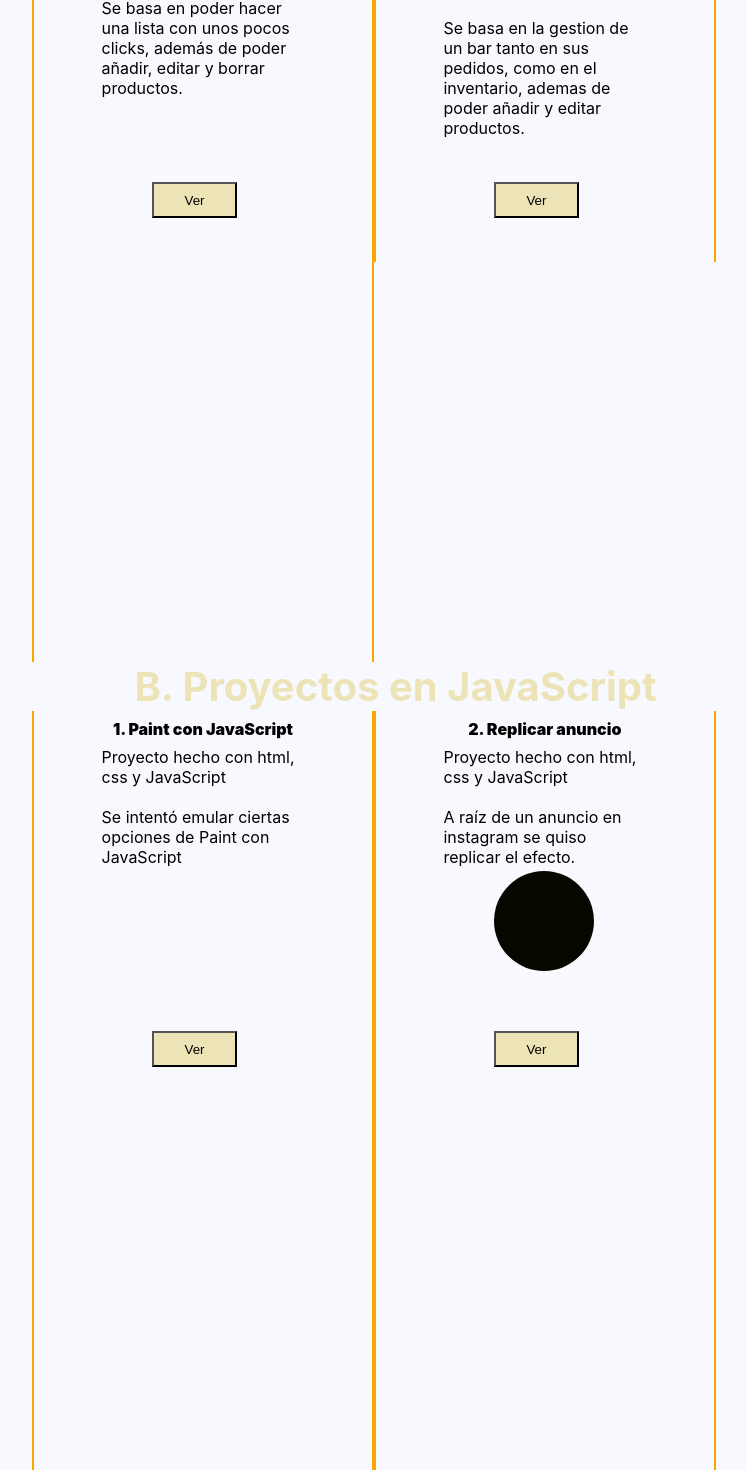
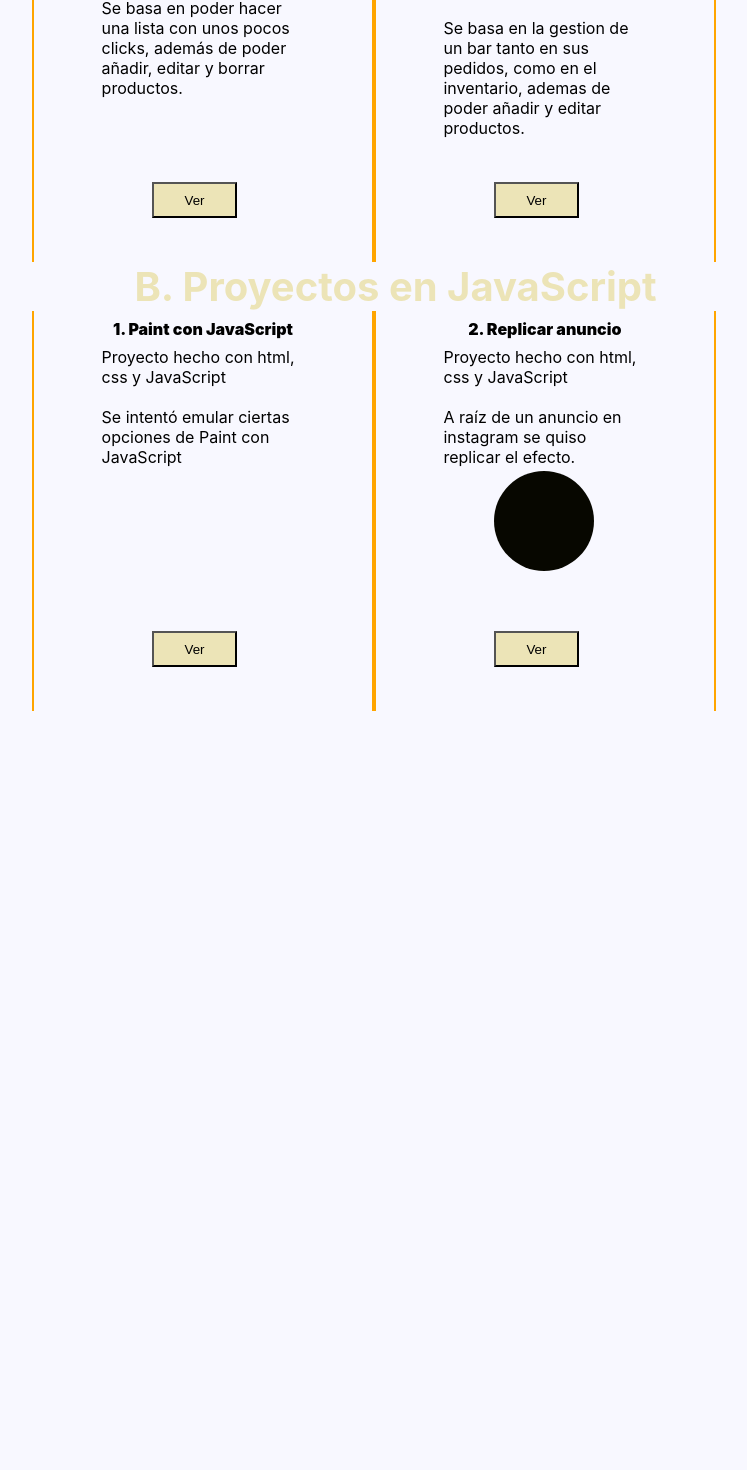
Before and after one commit to desarrolladorfpb/paginaPersonal, a React (Create React App) app: page /proyectos in a window 1280 px wide. Shown: the part 616-2086 px from the top of the page, without its empty margins (96-843 px from the left). After the commit the page ends 1327 px from the top, so only its background shows below. Built offline with nearby package versions, Linux system fonts and the light colour scheme.

Commit message:
proyectosbien

```diff
--- a/src/Proyectos.js
+++ b/src/Proyectos.js
@@ -72,7 +72,6 @@ render(){
             <img class="containerlink_imagen" src="./imagenes/splashbar.jpeg"/>
             <button id="verbar" class="containerlink_boton">Ver</button>
         </div>
-        <div class="containerlink"></div>
         <div class="containerlinksp_titulo">B. Proyectos en JavaScript</div>
         <div class="containerlink">
 
@@ -96,8 +95,6 @@ render(){
             <button id="veranuncio" class="containerlink_boton">Ver</button>
 
         </div>
-        <div class="containerlink"></div>
-        <div class="containerlink"></div>
     </div>
     </div>
     {window.onload=()=>{
```
